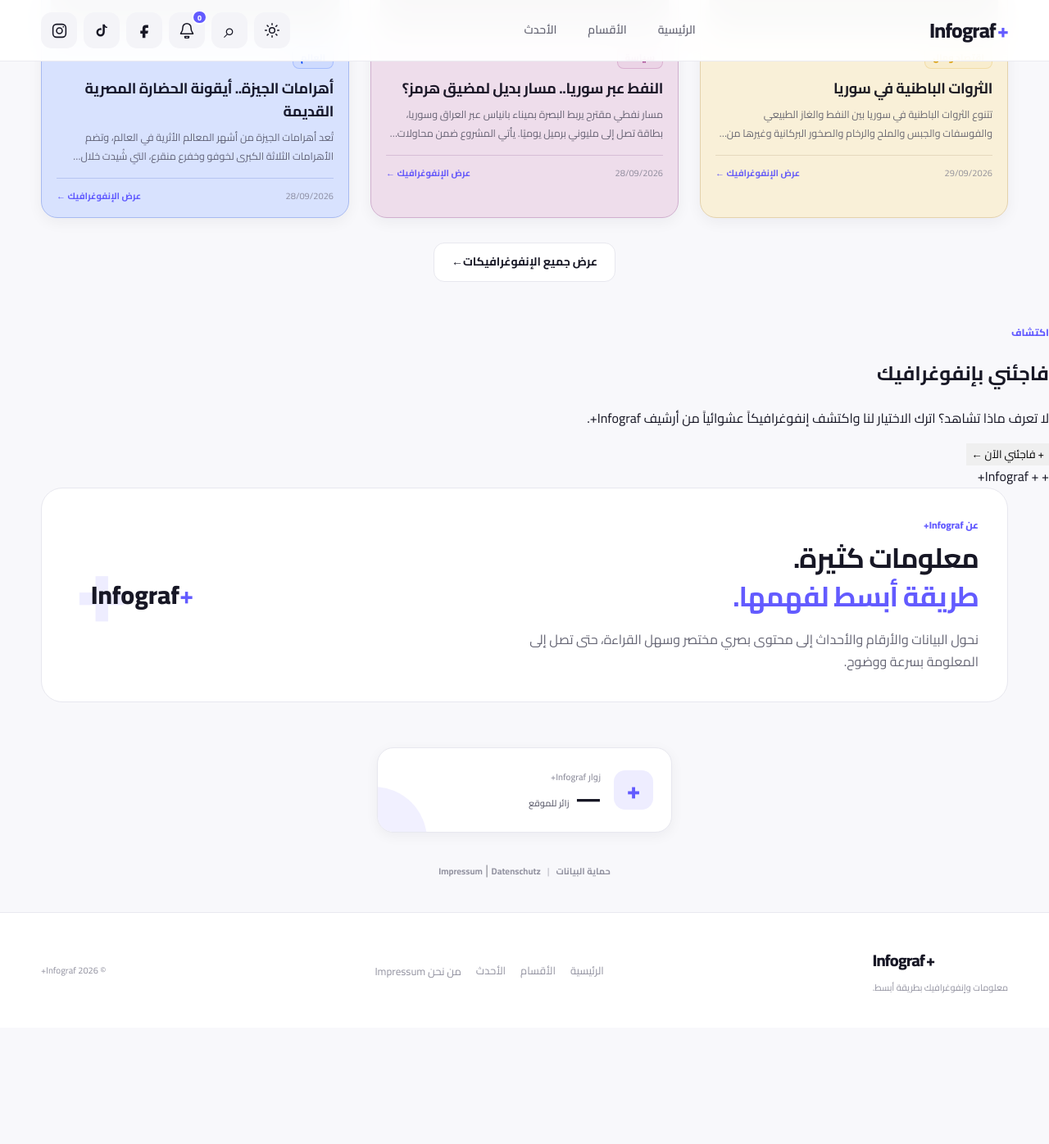
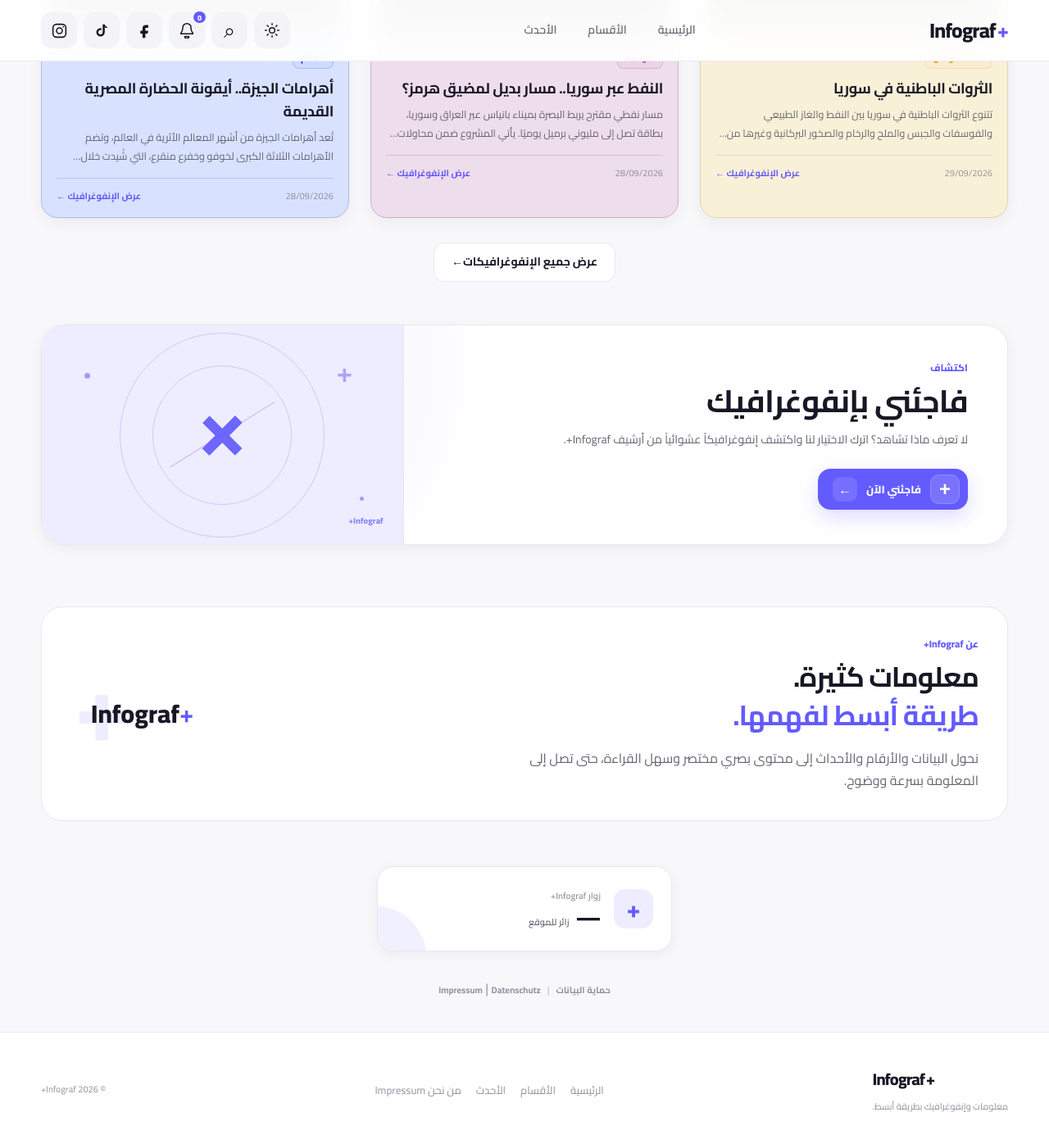
Before and after one commit to dilgash92/infograf-plus, a Jekyll site: the page built from index.html, in a window 1280 px wide and 1400 px high, scrolled down 1537 px. Shown: the top 1396 px of the window at 82% size. Built offline with Jekyll 4.4.1, drawn with Linux system fonts in a browser that asks for light colours; before the commit the page ends 2791 px from its top, so only the background shows below that; grey boxes are pictures that could not be loaded.

Commit message:
Style random infographic discovery section

```diff
--- a/assets/css/style.css
+++ b/assets/css/style.css
@@ -3135,3 +3135,275 @@ button {
     mask-image: none;
   }
 }
+
+
+/* =========================================================
+   Random Infographic Discovery
+   ========================================================= */
+
+.random-discovery-section {
+  width: min(var(--max-width), calc(100% - 40px));
+  margin: 0 auto;
+  padding: 0 0 75px;
+}
+
+.random-discovery-card {
+  position: relative;
+  min-height: 250px;
+  display: grid;
+  grid-template-columns: minmax(0, 1.25fr) minmax(240px, .75fr);
+  align-items: center;
+  overflow: hidden;
+  background: var(--surface);
+  border: 1px solid var(--border);
+  border-radius: 28px;
+  box-shadow: var(--shadow-sm);
+}
+
+.random-discovery-card::before {
+  content: "";
+  position: absolute;
+  inset: 0;
+  background: radial-gradient(circle at 18% 20%, var(--accent-light), transparent 34%);
+  pointer-events: none;
+}
+
+.random-discovery-content {
+  position: relative;
+  z-index: 2;
+  padding: 42px 48px;
+  text-align: right;
+}
+
+.random-discovery-content h2 {
+  margin: 7px 0 9px;
+  color: var(--text);
+  font-size: clamp(27px, 3vw, 38px);
+  line-height: 1.25;
+  letter-spacing: -.8px;
+}
+
+.random-discovery-content p {
+  max-width: 620px;
+  margin: 0;
+  color: var(--text-secondary);
+  font-size: 14px;
+  line-height: 1.9;
+}
+
+.random-discovery-button {
+  margin-top: 23px;
+  min-height: 50px;
+  padding: 6px 9px 6px 17px;
+  display: inline-flex;
+  align-items: center;
+  gap: 11px;
+  border: 1px solid var(--accent);
+  border-radius: 15px;
+  background: var(--accent);
+  color: #fff;
+  font: inherit;
+  font-size: 13px;
+  font-weight: 800;
+  cursor: pointer;
+  box-shadow: 0 9px 25px color-mix(in srgb, var(--accent) 22%, transparent);
+  transition: transform .2s ease, box-shadow .2s ease, filter .2s ease;
+}
+
+.random-discovery-button:hover,
+.random-discovery-button:focus-visible {
+  transform: translateY(-2px);
+  box-shadow: 0 13px 30px color-mix(in srgb, var(--accent) 28%, transparent);
+  filter: brightness(1.03);
+  outline: none;
+}
+
+.random-discovery-button:active {
+  transform: translateY(0);
+}
+
+.random-discovery-button-icon {
+  width: 36px;
+  height: 36px;
+  display: grid;
+  place-items: center;
+  border-radius: 11px;
+  background: rgba(255,255,255,.14);
+  border: 1px solid rgba(255,255,255,.18);
+}
+
+.random-discovery-button-icon span {
+  font-family: Arial, sans-serif;
+  font-size: 24px;
+  line-height: 1;
+}
+
+.random-discovery-button-arrow {
+  width: 30px;
+  height: 30px;
+  display: grid;
+  place-items: center;
+  border-radius: 9px;
+  background: rgba(255,255,255,.12);
+  font-size: 16px;
+  line-height: 1;
+}
+
+.random-discovery-visual {
+  position: relative;
+  align-self: stretch;
+  min-height: 250px;
+  overflow: hidden;
+  background: var(--accent-light);
+  border-inline-start: 1px solid var(--border);
+  display: grid;
+  place-items: center;
+}
+
+.random-discovery-visual::before,
+.random-discovery-visual::after {
+  content: "";
+  position: absolute;
+  border: 1px solid color-mix(in srgb, var(--accent) 25%, transparent);
+  border-radius: 50%;
+}
+
+.random-discovery-visual::before {
+  width: 250px;
+  height: 250px;
+}
+
+.random-discovery-visual::after {
+  width: 170px;
+  height: 170px;
+}
+
+.random-discovery-plus {
+  position: absolute;
+  z-index: 2;
+  color: var(--accent);
+  font-family: Arial, sans-serif;
+  font-weight: 800;
+  line-height: 1;
+}
+
+.random-discovery-plus-main {
+  font-size: 112px;
+  transform: rotate(45deg);
+  opacity: .92;
+}
+
+.random-discovery-plus-small {
+  top: 44px;
+  right: 62px;
+  font-size: 32px;
+  opacity: .5;
+}
+
+.random-discovery-dot {
+  position: absolute;
+  width: 7px;
+  height: 7px;
+  border-radius: 50%;
+  background: var(--accent);
+  opacity: .55;
+}
+
+.random-discovery-dot-one {
+  left: 52px;
+  top: 58px;
+}
+
+.random-discovery-dot-two {
+  right: 48px;
+  bottom: 53px;
+  width: 5px;
+  height: 5px;
+}
+
+.random-discovery-line {
+  position: absolute;
+  width: 150px;
+  height: 1px;
+  background: color-mix(in srgb, var(--accent) 35%, transparent);
+  transform: rotate(-32deg);
+}
+
+.random-discovery-label {
+  position: absolute;
+  right: 24px;
+  bottom: 20px;
+  color: var(--accent);
+  font-size: 10px;
+  font-weight: 800;
+  letter-spacing: .2px;
+  opacity: .75;
+}
+
+@media (max-width: 700px) {
+  .random-discovery-section {
+    width: calc(100% - 28px);
+    padding-bottom: 50px;
+  }
+
+  .random-discovery-card {
+    min-height: 0;
+    grid-template-columns: 1fr;
+    border-radius: 23px;
+  }
+
+  .random-discovery-content {
+    padding: 28px 22px 25px;
+  }
+
+  .random-discovery-content h2 {
+    font-size: 26px;
+  }
+
+  .random-discovery-content p {
+    font-size: 13px;
+    line-height: 1.8;
+  }
+
+  .random-discovery-button {
+    width: 100%;
+    justify-content: center;
+    margin-top: 19px;
+  }
+
+  .random-discovery-visual {
+    min-height: 135px;
+    border-inline-start: 0;
+    border-top: 1px solid var(--border);
+  }
+
+  .random-discovery-visual::before {
+    width: 190px;
+    height: 190px;
+  }
+
+  .random-discovery-visual::after {
+    width: 125px;
+    height: 125px;
+  }
+
+  .random-discovery-plus-main {
+    font-size: 72px;
+  }
+
+  .random-discovery-plus-small {
+    top: 25px;
+    right: 28px;
+    font-size: 25px;
+  }
+
+  .random-discovery-dot-one {
+    left: 28px;
+    top: 30px;
+  }
+
+  .random-discovery-label {
+    right: 17px;
+    bottom: 12px;
+  }
+}
```
